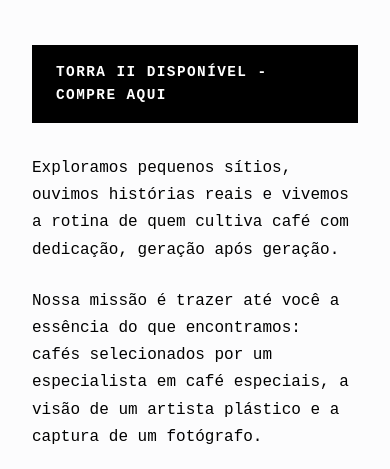
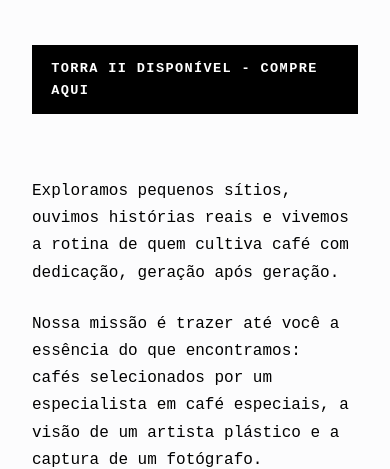
Before and after one commit to revolue/terra-alta, a website built with Vite: page index.html in a window 390 px wide. Shown: the part 353-822 px from the top of the page. Built offline with nearby package versions, Linux system fonts and the light colour scheme.

Commit message:
Adjust TORRA II button: smaller size, more bottom space, left aligned

```diff
--- a/src/style.css
+++ b/src/style.css
@@ -54,16 +54,16 @@ body {
 .torra-ii-button-container {
   width: 100%;
   display: flex;
-  justify-content: center;
-  margin-bottom: 2rem;
+  justify-content: flex-start;
+  margin-bottom: 4rem;
   animation: fadeInUp 1s ease-out 0.3s both;
 }
 
 .torra-ii-button {
   background: #000;
   color: #fff;
-  padding: 1.2rem 2.5rem;
-  font-size: 1rem;
+  padding: 0.8rem 1.5rem;
+  font-size: 0.9rem;
   font-weight: bold;
   letter-spacing: 0.1em;
   text-decoration: none;
@@ -255,8 +255,8 @@ body {
   }
 
   .torra-ii-button {
-    padding: 1rem 1.5rem;
-    font-size: 0.9rem;
+    padding: 0.8rem 1.2rem;
+    font-size: 0.85rem;
   }
 }
 
```
